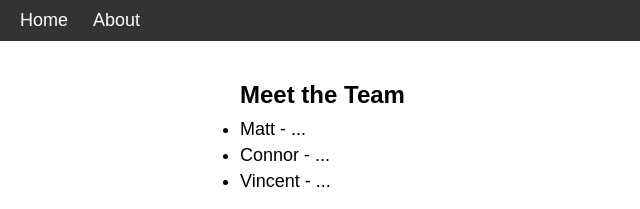
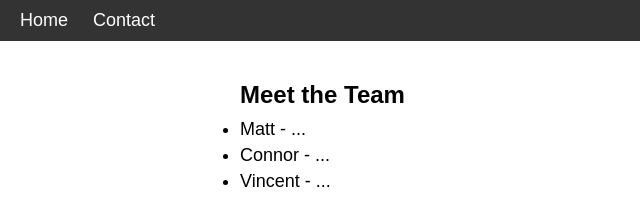
Before and after one commit to UltimateSeatSelectorInc/UltimateSeatSelectorFlyer, a plain HTML site: page about.html in a window 1280 px wide. Shown: the top 209 px of the page, 0-640 px from the left. Drawn offline with Linux system fonts and the light colour scheme.

Commit message:
about changed to contact

```diff
--- a/about.html
+++ b/about.html
@@ -8,7 +8,7 @@
     <nav>
       <ul>
         <li><a href="index.html">Home</a></li>
-        <li><a href="about.html">About</a></li>
+        <li><a href="about.html">Contact</a></li>
       </ul>
     </nav>
     <main>
```
